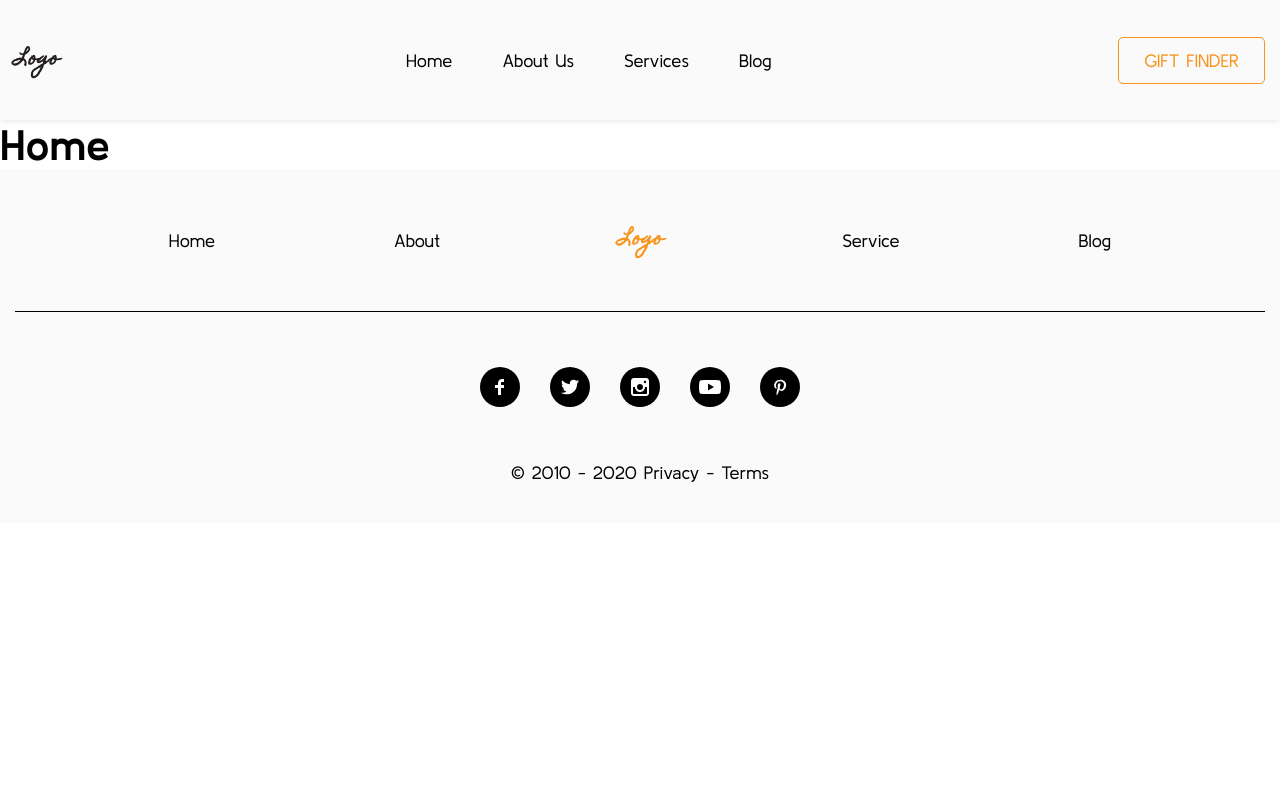
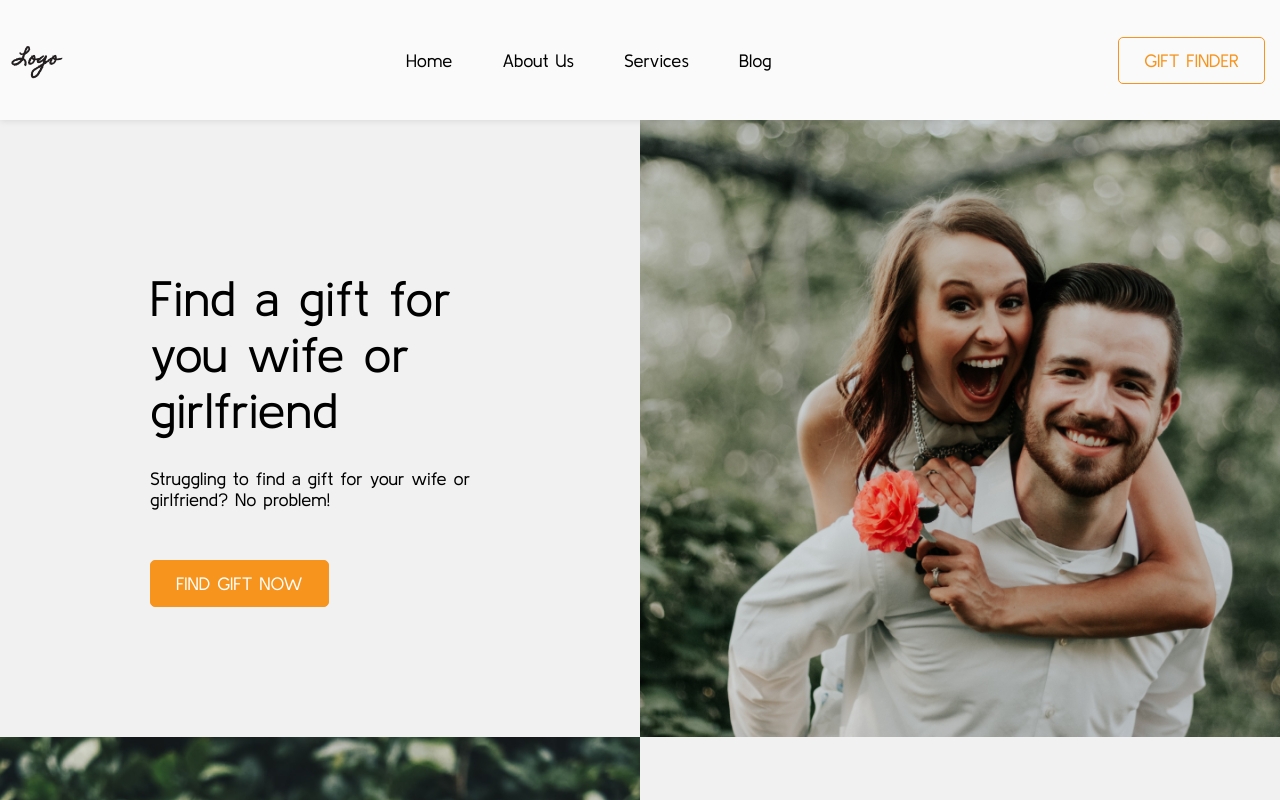
Before and after one commit to jrmarqueshd/Gift-Store, a React (Create React App) app: page / in a window 1280 px wide. Shown: the top 800 px of the page. Built offline with nearby package versions, Linux system fonts and the light colour scheme.

Commit message:
feat: finish section aboutUs on home

```diff
--- a/src/Pages/Home/index.js
+++ b/src/Pages/Home/index.js
@@ -1,11 +1,45 @@
 import React from "react";
 
-import { Container } from "./styles";
+import { Link } from "react-router-dom";
+
+import { Container } from "../../components/Wrapper/styles";
+import { Button } from "../../components/Button/styles";
+import { Figure, Description, Title, Content, Image } from "./styles";
+
+import bg1 from "../../assets/images/background-1.png";
+import bg2 from "../../assets/images/background-2.png";
 
 export default function Home() {
 	return (
-		<Container>
-			<h2 className="">Home</h2>
-		</Container>
+		<div style={{ backgroundColor: "#F1F1F2" }}>
+			<Container className="no-padding">
+				<Figure>
+					<Description>
+						<Title className="destach">
+							Find a gift for you wife or girlfriend
+						</Title>
+						<Content>
+							Struggling to find a gift for your wife or girlfriend? No problem!
+						</Content>
+						<Button>
+							<Link to="/">Find gift Now</Link>
+						</Button>
+					</Description>
+					<Image background={bg1} />
+				</Figure>
+				<Figure>
+					<Image background={bg2} />
+					<Description>
+						<Title>How we work</Title>
+						<Content style={{ textAlign: "justify" }}>
+							We’ve actually already asked hundreds of women what they want, and
+							made a database with the results. All you have to do is take our
+							short survey that only takes seconds, and our proprietary
+							algorithm will match you with a few perfect gift options.
+						</Content>
+					</Description>
+				</Figure>
+			</Container>
+		</div>
 	);
 }
--- a/src/Pages/Home/styles.js
+++ b/src/Pages/Home/styles.js
@@ -1,3 +1,99 @@
 import styled from "styled-components";
 
-export const Container = styled.section``;
+export const Figure = styled.figure`
+	display: flex;
+	position: relative;
+	width: 100%;
+
+	@media (max-width: 767px) {
+		padding-right: 15px;
+		padding-left: 15px;
+	}
+`;
+
+export const Image = styled.div`
+	background-image: url(${props => props.background});
+	background-size: cover;
+	background-position: center center;
+
+	@media (max-width: 767px) {
+		background-color: rgba(0, 0, 0, 0.6);
+		background-attachment: fixed;
+		background-blend-mode: color;
+		height: 100%;
+		position: absolute;
+		top: 0;
+		left: 0;
+		width: 100%;
+	}
+
+	@media (min-width: 768px) {
+		width: 40%;
+	}
+
+	@media (min-width: 992px) {
+		width: 50%;
+	}
+`;
+
+export const Description = styled.figcaption`
+	padding-right: 15px;
+	padding-bottom: 130px;
+	padding-left: 15px;
+
+	@media (max-width: 767px) {
+		padding-top: 40px;
+		padding-bottom: 80px;
+		text-align: center;
+		color: #fff;
+		z-index: 1;
+	}
+
+	@media (min-width: 768px) {
+		background-color: #f1f1f2;
+		width: 60%;
+	}
+
+	@media (min-width: 992px) {
+		padding-top: 150px;
+		padding-right: 75px;
+		padding-left: 75px;
+		width: 50%;
+	}
+
+	@media (min-width: 1040px) {
+		padding-right: 150px;
+	}
+
+	@media (min-width: 1200px) {
+		padding-left: 150px;
+	}
+`;
+
+export const Title = styled.h2`
+	margin-bottom: 30px;
+
+	@media (max-width: 592px) {
+		font-size: 2.88rem !important;
+	}
+
+	@media (max-width: 767px) {
+		margin-top: 60px;
+	}
+
+	@media (min-width: 768px) and (max-width: 991px) {
+		margin-top: 150px;
+	}
+`;
+
+export const Content = styled.p`
+	margin-bottom: 50px;
+
+	@media (max-width: 475px) {
+		margin-bottom: 25px;
+	}
+
+	@media (max-width: 767px) {
+		text-align: center !important;
+	}
+`;
--- a/src/components/Button/styles.js
+++ b/src/components/Button/styles.js
@@ -2,7 +2,7 @@ import styled from "styled-components";
 
 export const Button = styled.button`
 	background-color: #f7941e;
-	border: 1px solid;
+	border: 1px solid #f7941e;
 	border-radius: 5px;
 	color: #fff;
 	text-transform: uppercase;
@@ -11,7 +11,7 @@ export const Button = styled.button`
 	&:hover {
 		background-color: transparent;
 		border-color: #f7941e;
-		color: #f7941e;
+		color: #fff;
 	}
 
 	&.inverse {
--- a/src/components/Header/styles.js
+++ b/src/components/Header/styles.js
@@ -8,6 +8,7 @@ export const HeaderWrapper = styled.header`
 	top: 0;
 	left: 0;
 	width: 100%;
+	z-index: 100;
 
 	@media (max-width: 767px) {
 		height: 75px;
@@ -54,6 +55,7 @@ export const List = styled.ul`
 		align-items: center;
 		justify-content: center;
 		flex: 1;
+		z-index: 101;
 	}
 `;
 
@@ -84,6 +86,6 @@ export const MenuToggle = styled.button`
 		position: fixed;
 		top: 15px;
 		right: 15px;
-		z-index: 100;
+		z-index: 102;
 	}
 `;
--- a/src/components/Wrapper/styles.js
+++ b/src/components/Wrapper/styles.js
@@ -9,4 +9,9 @@ export const Container = styled.section`
 	padding-left: 15px;
 	width: 100%;
 	max-width: 1440px;
+
+	&.no-padding {
+		padding-right: 0;
+		padding-left: 0;
+	}
 `;
--- a/src/styles/GlobalStyles.js
+++ b/src/styles/GlobalStyles.js
@@ -23,6 +23,8 @@ export const DefaultStyle = createGlobalStyle`
     }
 
     h2, h3, h4, h5{
+        font-weight: 400;
+
         &.semibold{
             font-weight: 600;
         }
```
Also changed, not shown: src/assets/images/background-1.png (added), src/assets/images/background-2.png (added), src/components/AboutUs/index.js (added), src/components/AboutUs/styles.js (added).
